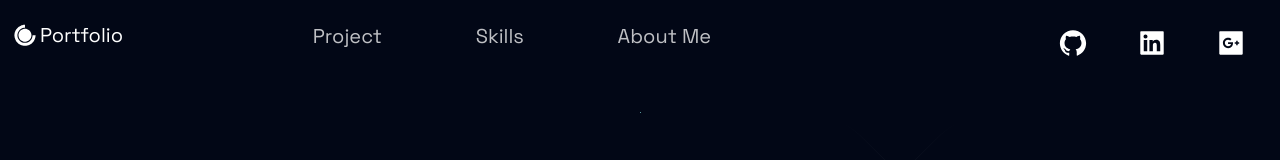
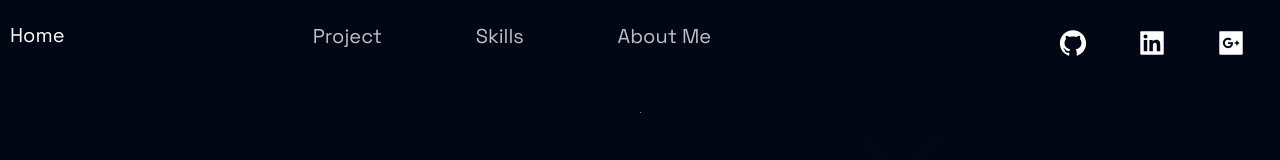
Before and after one commit to MuktiSingh/Portfolio-Website, a Next.js app: page / in a window 1280 px wide. Shown: the top 160 px of the page. Built offline with nearby package versions, Linux system fonts and the light colour scheme.

Commit message:
Header Renamed

```diff
--- a/src/components/Header/Header.js
+++ b/src/components/Header/Header.js
@@ -10,7 +10,7 @@ const Header = () => (
     <Div1>
       <Link href="/">
         <a style={{ display: "flex", alignItems: "center", color: "white", marginBottom: "20px" }}>
-          <DiCssdeck size="3rem" /> <Span>Portfolio</Span>
+          <i size="3rem" /> <Span>Home</Span>
         </a>
       </Link>
     </Div1>
```
Also changed, not shown: public/vercel.svg (deleted).
